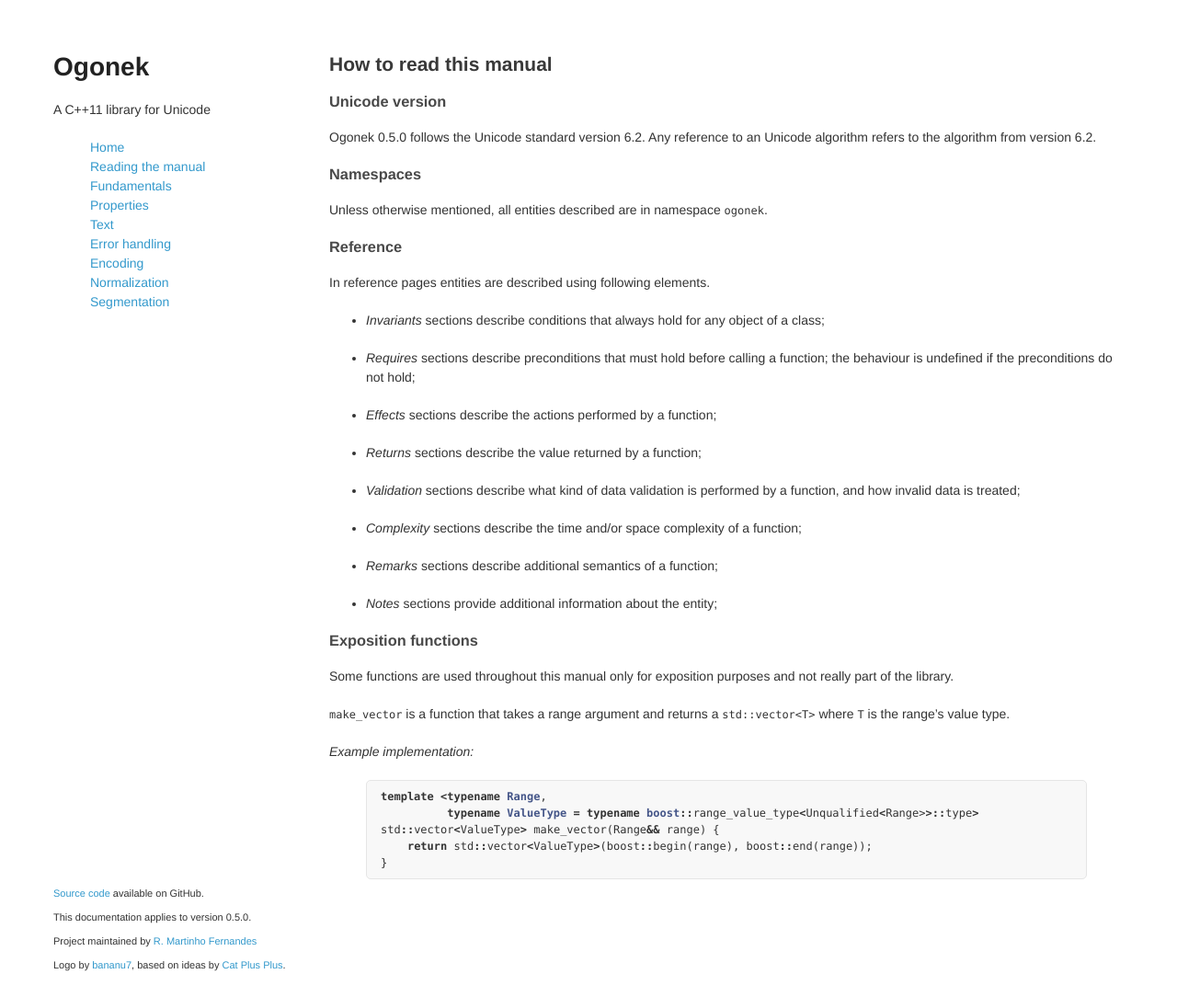
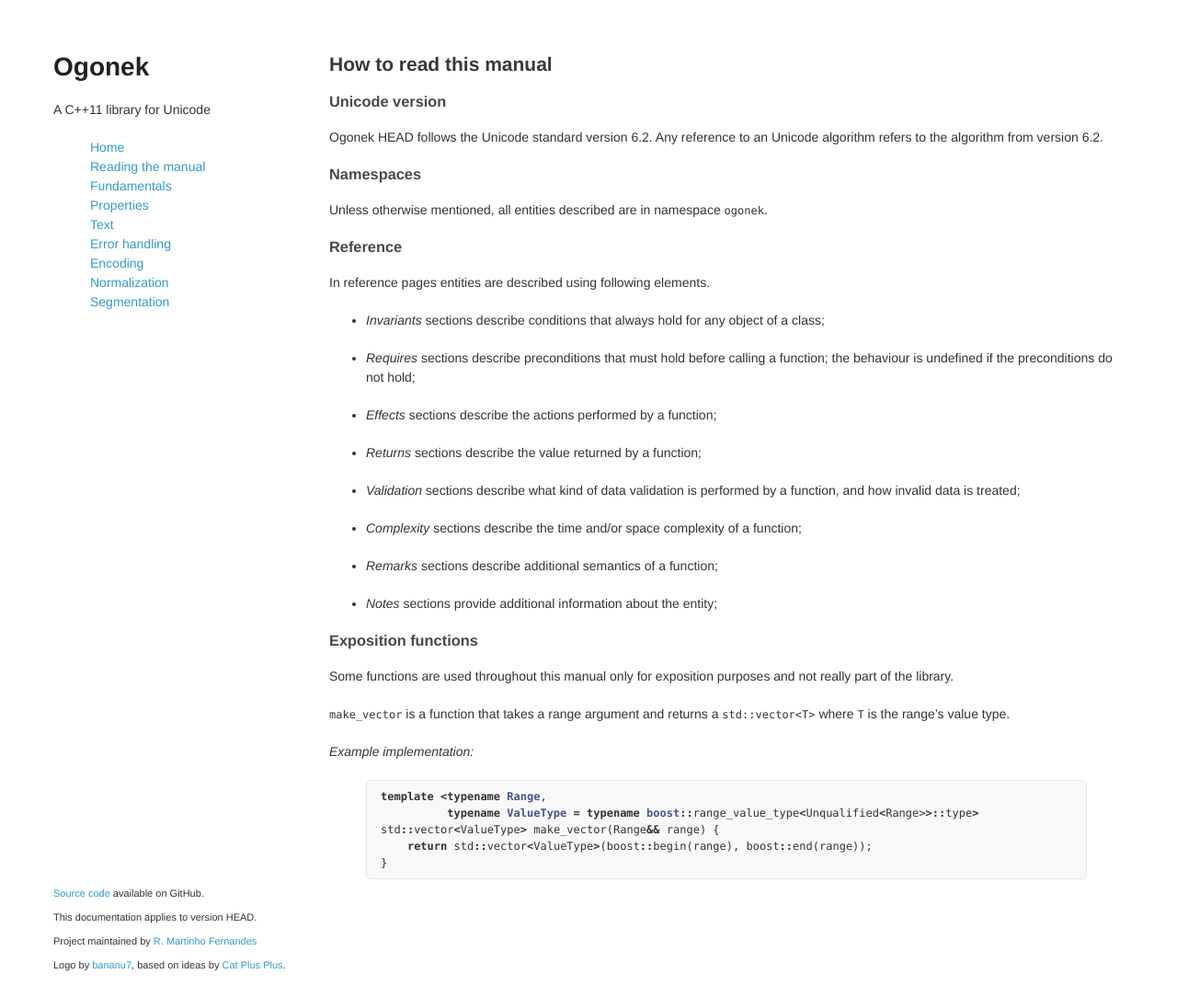
Before and after one commit to libogonek/ogonek, a Jekyll site: the page built from reading.markdown, in a window 1280 px wide and 1084 px high. Shown: the whole window at 92% size. Built offline with Jekyll 4.4.1, drawn with Linux system fonts in a browser that asks for light colours.

Commit message:
Set version to HEAD

```diff
--- a/_config.yml
+++ b/_config.yml
@@ -1,4 +1,4 @@
 safe: true
 lsi: false
 pygments: true
-doc_version: 0.5.0
+doc_version: HEAD
```
